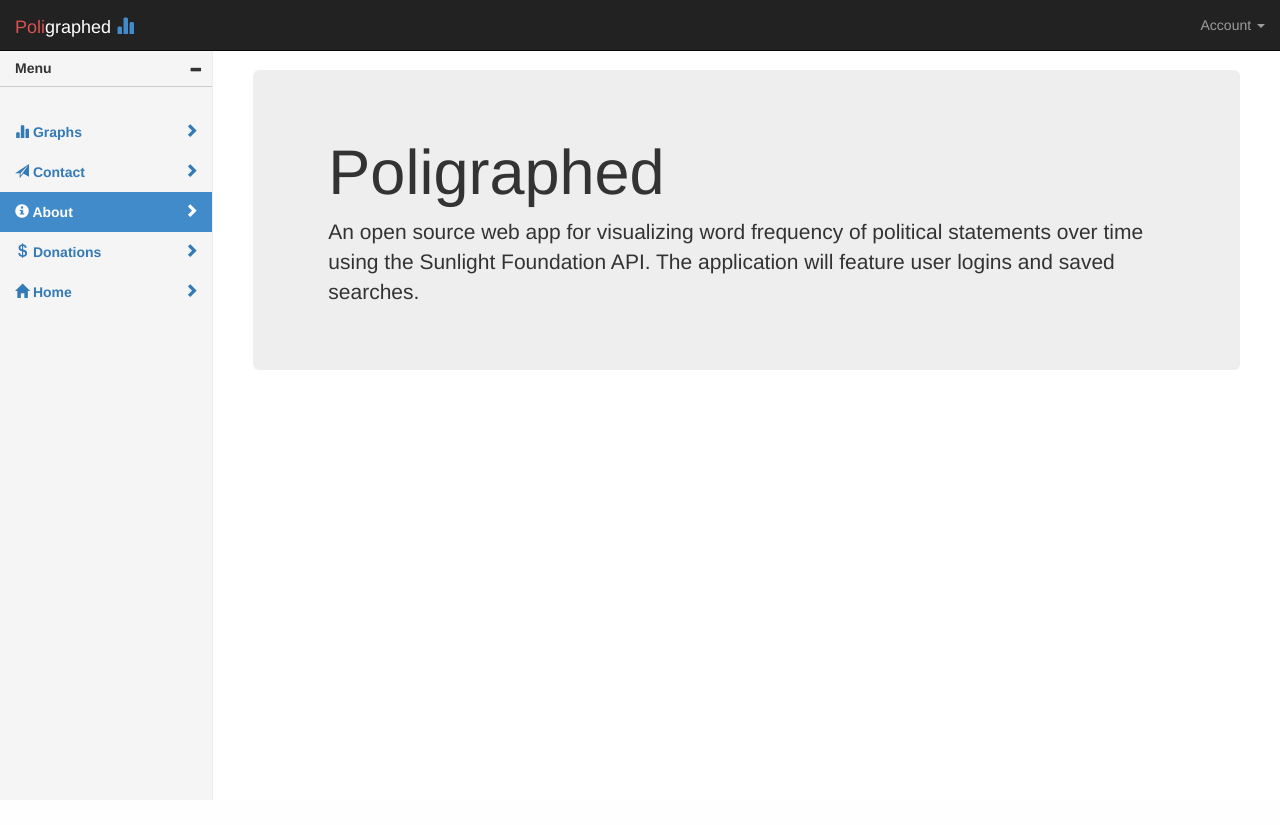
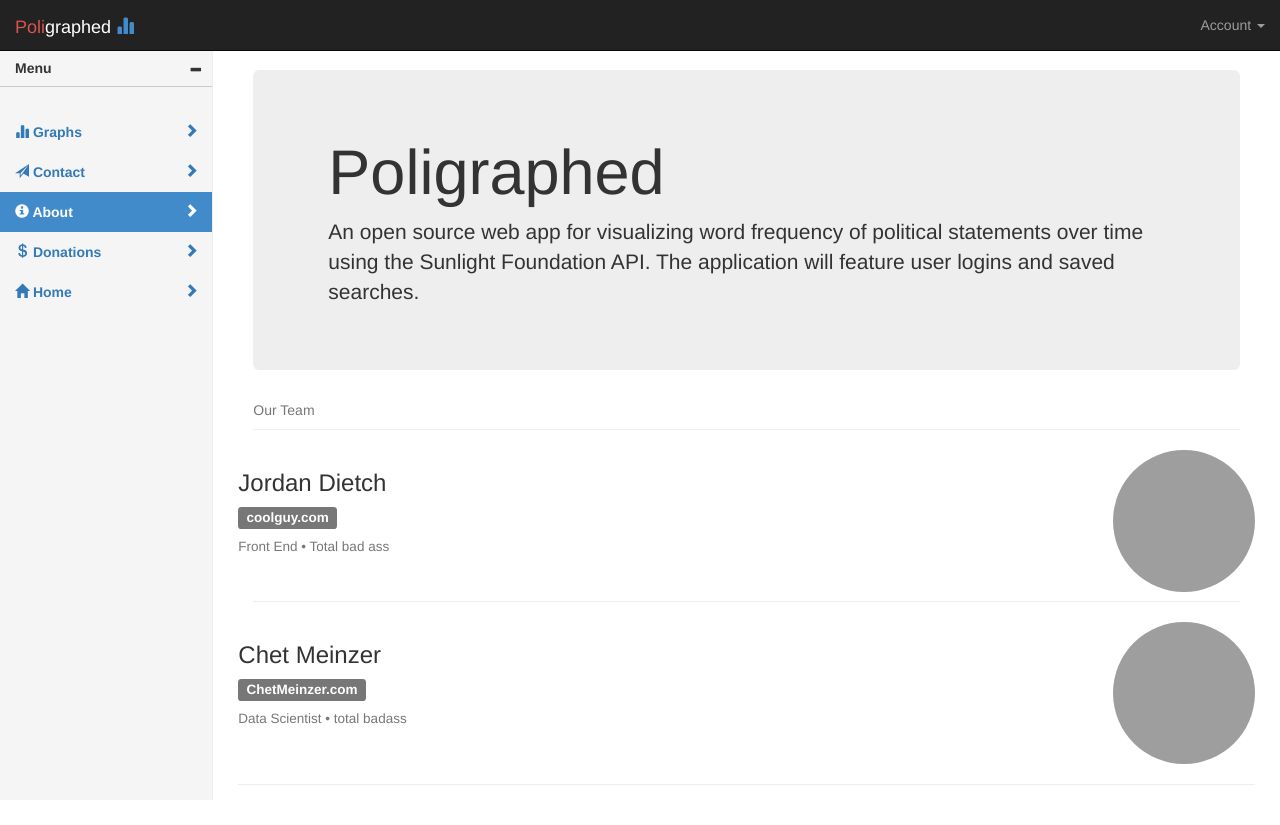
Before and after one commit to chetstar/poligraphedheroku, a Flask app: page /about in a window 1280 px wide. Before the commit the page ends 800 px from the top, so only its background shows below. Run offline with Flask 2, Linux system fonts and the light colour scheme; some libraries are stand-ins or nearby versions; grey boxes are pictures that could not be loaded.

Commit message:
about page

```diff
--- a/app/templates/about.html
+++ b/app/templates/about.html
@@ -7,4 +7,57 @@
       <p>An open source web app for visualizing word frequency of political statements over time using the Sunlight Foundation API. The application will feature user logins and saved searches.</p>
     </div>
   </div>
+  <div class="wrapper">
+    <div class="box">
+        <div class="row">
+
+
+                        <!-- content -->
+
+                        <div class="col-sm-12" id="featured">
+                          <div class="page-header text-muted">
+                          Our Team
+                          </div>
+                        </div>
+
+
+                        <div class="row">
+                          <div class="col-sm-10">
+                            <h3>Jordan Dietch</h3>
+                            <h4><span class="label label-default">coolguy.com</span></h4><h4>
+                            <small class="text-muted">Front End • <a href="#" class="text-muted">Total bad ass</a></small>
+                            </h4>
+                          </div>
+                          <div class="col-sm-2">
+                            <a href="#" class="pull-right"><img src="http://photos2.meetupstatic.com/photos/member/b/6/e/6/highres_178786822.jpeg" class="img-circle"  height="142" width="142"></a>
+                          </div>
+                        </div>
+
+                        <div class="col-sm-12" id="stories">
+                          <div class="page-header text-muted divider">
+
+                          </div>
+                        </div>
+
+
+
+                        <div class="row">
+                          <div class="col-sm-10">
+                            <h3>Chet Meinzer</h3>
+                            <h4><a href="http://www.chetmeinzer.com" <span class="label label-default">ChetMeinzer.com</span></h4><h4></a>
+                            <small class="text-muted">Data Scientist • <a href="http://www.chetmeinzer.com" class="text-muted">total badass</a></small>
+                            </h4>
+                          </div>
+                          <div class="col-sm-2">
+                            <a href="http://www.chetmeinzer.com" class="pull-right"><img src="http://ratemyprofessors.mtvnimages.com/prof/Chet_Meinzer_1438143.jpeg?width=200&height=200&host=ratemyprofessors.mtvnimages.com&overlay=prof/watermark/rmpwatermark.png" class="img-circle" height="142" width="142"></a>
+                          </div>
+                        </div>
+
+                        <div class="row divider">
+                           <div class="col-sm-12"><hr></div>
+                        </div>
+
+        </div>
+    </div>
+</div>
 {% endblock %}
```
